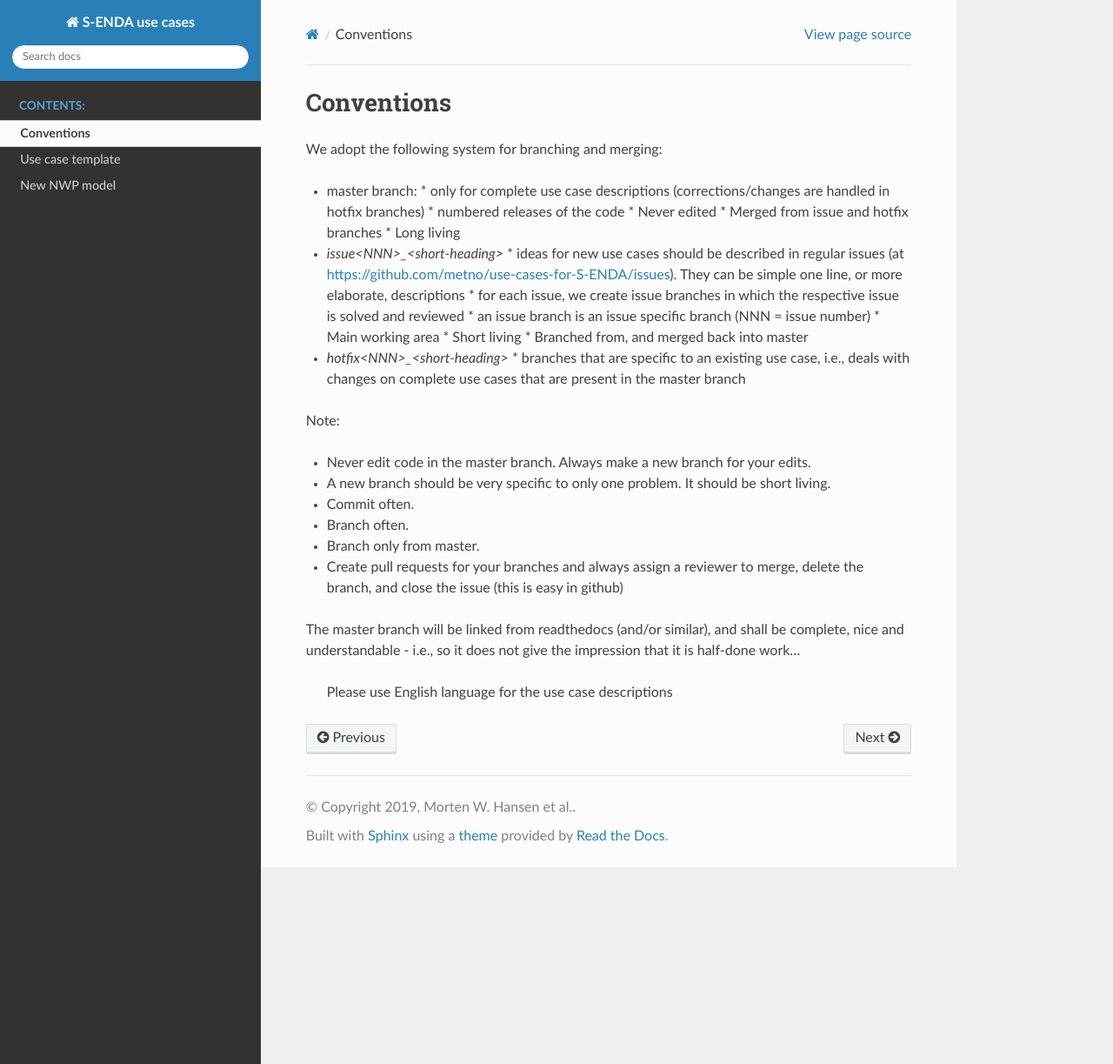
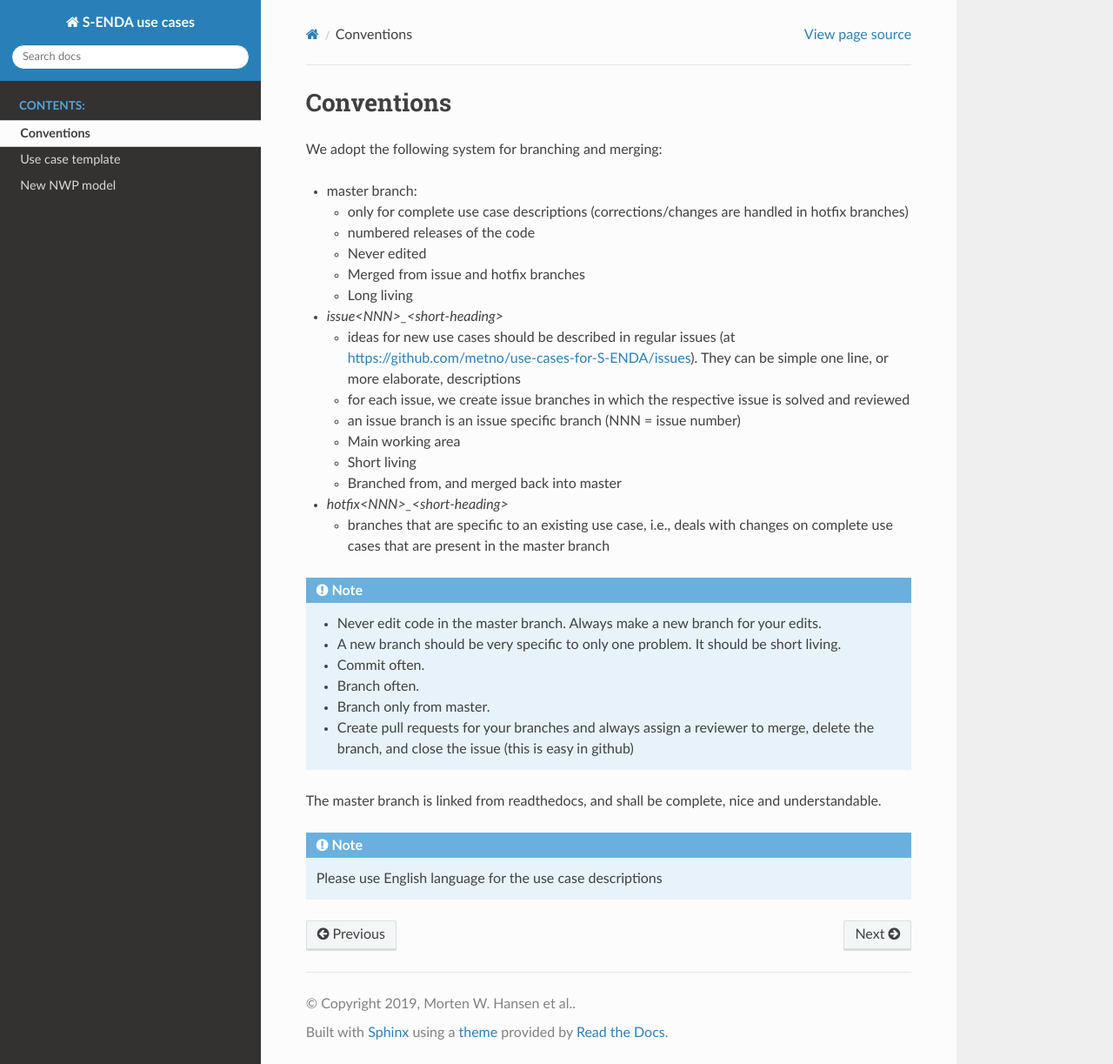
Before and after one commit to metno/S-ENDA-documentation, a Sphinx documentation site: the page built from source/conventions.rst, in a window 1280 px wide and 1223 px high. Shown: the whole window at 87% size. Built offline with Sphinx 7.4.7 and the Read the Docs theme 2.0.0, drawn with Linux system fonts in a browser that asks for light colours.

Commit message:
#23: updated conventions file

```diff
--- a/source/conventions.rst
+++ b/source/conventions.rst
@@ -5,34 +5,39 @@ Conventions
 We adopt the following system for branching and merging:
 
 * master branch:
+
   * only for complete use case descriptions (corrections/changes are handled in hotfix branches)
   * numbered releases of the code
   * Never edited
   * Merged from issue and hotfix branches
   * Long living
+
 * `issue<NNN>_<short-heading>`
+
   * ideas for new use cases should be described in regular issues (at https://github.com/metno/use-cases-for-S-ENDA/issues). They can be simple one line, or more elaborate, descriptions
   * for each issue, we create issue branches in which the respective issue is solved and reviewed
   * an issue branch is an issue specific branch (NNN = issue number)
   * Main working area
   * Short living
   * Branched from, and merged back into master
+
 * `hotfix<NNN>_<short-heading>`
+
   * branches that are specific to an existing use case, i.e., deals with changes on complete use cases that are present in the master branch
 
 
-Note:
+.. note::
 
-* Never edit code in the master branch. Always make a new branch for your edits.
-* A new branch should be very specific to only one problem. It should be short living.
-* Commit often.
-* Branch often.
-* Branch only from master.
-* Create pull requests for your branches and always assign a reviewer to merge, delete the branch, and close the issue (this is easy in github)
+   * Never edit code in the master branch. Always make a new branch for your edits.
+   * A new branch should be very specific to only one problem. It should be short living.
+   * Commit often.
+   * Branch often.
+   * Branch only from master.
+   * Create pull requests for your branches and always assign a reviewer to merge, delete the branch, and close the issue (this is easy in github)
 
 
+The master branch is linked from readthedocs, and shall be complete, nice and understandable.
 
-The master branch will be linked from readthedocs (and/or similar), and shall be complete, nice and
-understandable - i.e., so it does not give the impression that it is half-done work...
+.. note::
 
     Please use English language for the use case descriptions
```
